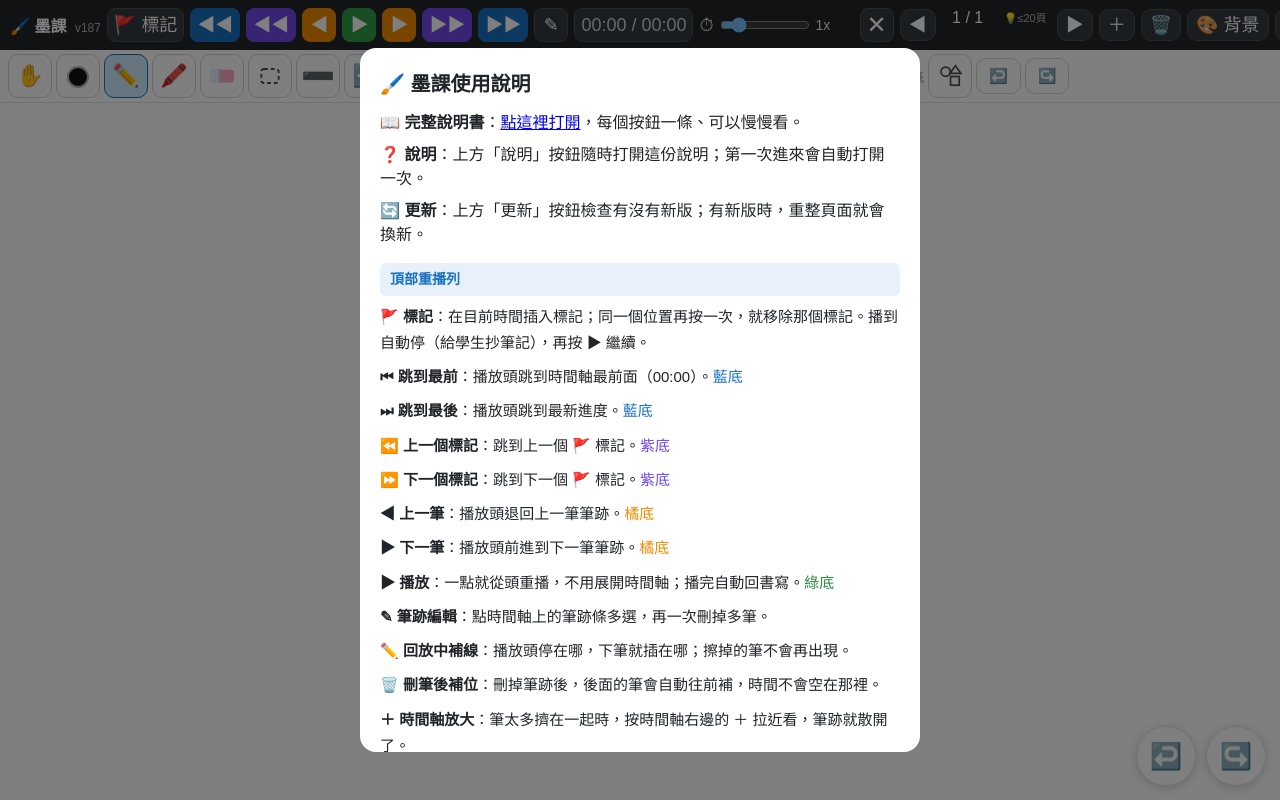
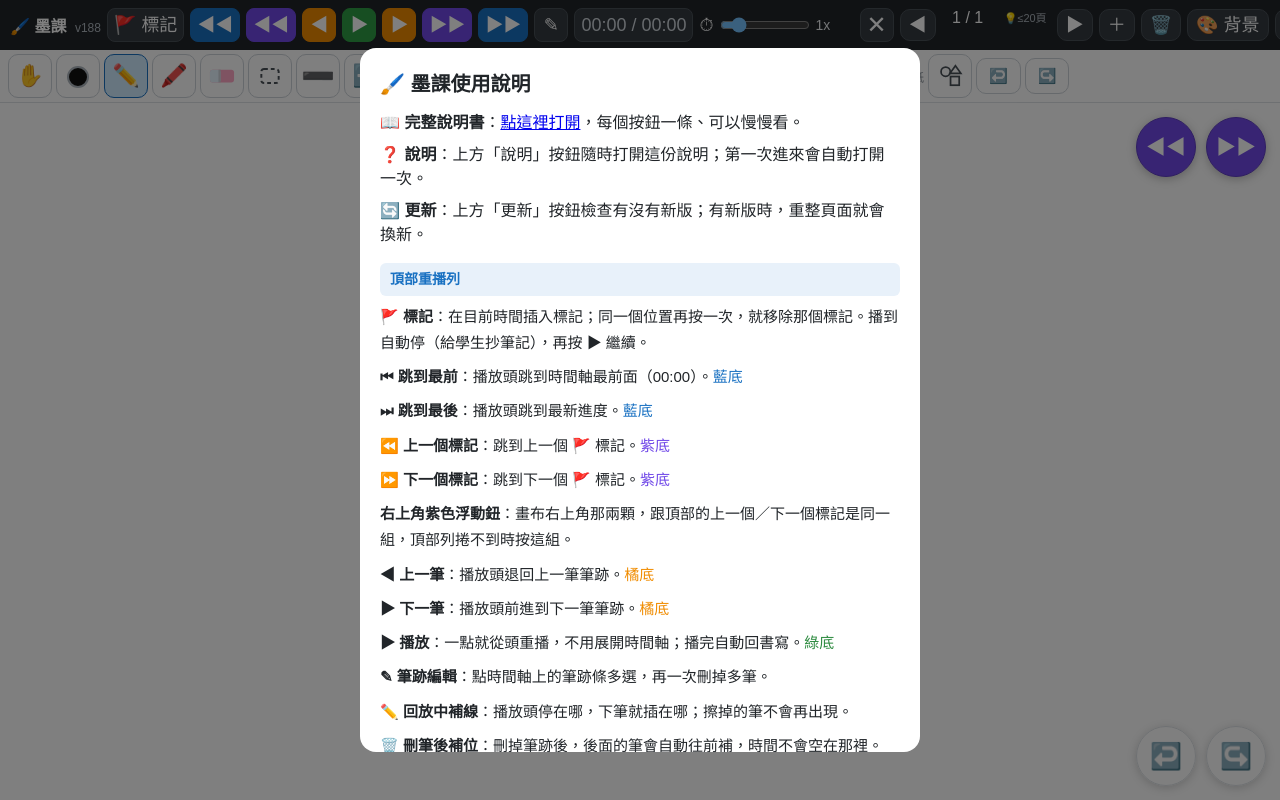
Before and after one commit to thomashuanggogo/moke-whiteboard, a plain HTML site: page index.html in a window 1280 px wide. Drawn offline with Linux system fonts and the light colour scheme.

Commit message:
v188: 畫布右上角浮動段落鈕（紫色圓鈕，上一個/下一個標記）＋說明更新（ad11d39）

```diff
--- a/css/style.css
+++ b/css/style.css
@@ -217,6 +217,17 @@ svg.icn { vertical-align: -5px; }
 }
 #float-undo button:active { transform: scale(.93); }
 body.guest-mode #float-undo { display: none; }
+/* v188：畫布右上角浮動段落鈕（紫底，與頂部標記鈕同色同功能） */
+#float-seg {
+  position: absolute; right: 14px; top: 14px; z-index: 20;
+  display: flex; gap: 10px;
+}
+#float-seg button {
+  width: 60px; height: 60px; font-size: 20px; border-radius: 50%;
+  background: #7048e8; color: #fff; border: 1px solid #5f3dc4;
+  box-shadow: 0 2px 10px rgba(0,0,0,.25); padding: 0; line-height: 1;
+}
+#float-seg button:active { transform: scale(.93); }
 
 #text-overlay {
   position: absolute; z-index: 5; background: #fff; border: 2px solid #1971c2;
--- a/index.html
+++ b/index.html
@@ -134,6 +134,11 @@
         <button id="btn-float-undo" title="復原上一步（或雙指輕觸畫布）">↩️</button>
         <button id="btn-float-redo" title="重做">↪️</button>
       </div>
+      <!-- v188：畫布右上角浮動段落鈕（學長要求）— 跟頂部紫鈕同一組功能，不必捲頂部列 -->
+      <div id="float-seg">
+        <button id="btn-float-prev" title="上一個標記">◀◀</button>
+        <button id="btn-float-next" title="下一個標記（直接跳過去）">▶▶</button>
+      </div>
       <div id="text-overlay" class="hidden">
         <textarea id="text-input" rows="2" placeholder="輸入文字…"></textarea>
         <div class="text-btns">
@@ -252,6 +257,7 @@
       <p style="margin:8px 0"><b>⏭ 跳到最後</b>：播放頭跳到最新進度。<span style="color:#1971c2">藍底</span></p>
       <p style="margin:8px 0"><b>⏪ 上一個標記</b>：跳到上一個 🚩 標記。<span style="color:#7048e8">紫底</span></p>
       <p style="margin:8px 0"><b>⏩ 下一個標記</b>：跳到下一個 🚩 標記。<span style="color:#7048e8">紫底</span></p>
+      <p style="margin:8px 0"><b>右上角紫色浮動鈕</b>：畫布右上角那兩顆，跟頂部的上一個／下一個標記是同一組，頂部列捲不到時按這組。</p>
       <p style="margin:8px 0"><b>◀ 上一筆</b>：播放頭退回上一筆筆跡。<span style="color:#f08c00">橘底</span></p>
       <p style="margin:8px 0"><b>▶ 下一筆</b>：播放頭前進到下一筆筆跡。<span style="color:#f08c00">橘底</span></p>
       <p style="margin:8px 0"><b>▶ 播放</b>：一點就從頭重播，不用展開時間軸；播完自動回書寫。<span style="color:#2b8a3e">綠底</span></p>
--- a/js/app.js
+++ b/js/app.js
@@ -2,7 +2,7 @@
 'use strict';
 
 /* v45：版本號（發版時同步更新 sw.js 的 CACHE） */
-const APP_VERSION = 'v187';
+const APP_VERSION = 'v188';
 
 /* ---------- 小工具 ---------- */
 const $ = id => document.getElementById(id);
@@ -1551,6 +1551,13 @@ function fsGuardExit() {
     const m = TLC.revealNext();
     toast(m ? '⏭ 已跳到：' + (m.label || '段落') : '已在即時進度');
   };
+  /* v188：右上角浮動段落鈕（學長要求）— 與頂部紫鈕完全相同的動作 */
+  $('btn-float-prev').onclick = () => { if (ensureTLC()) TLC.prevStop(); };
+  $('btn-float-next').onclick = () => {
+    if (!ensureTLC()) return;
+    const m = TLC.revealNext();
+    toast(m ? '⏭ 已跳到：' + (m.label || '段落') : '已在即時進度');
+  };
   $('tl-seek').onpointerdown = () => { tlSeekDrag = true; };
   // v30：seek 值是該頁相對時間，轉回 session 時間再 goTo
   $('tl-seek').oninput = () => { if (TLC.active) TLC.goTo(+$('tl-seek').value); };
--- a/sw.js
+++ b/sw.js
@@ -1,5 +1,5 @@
 /* 墨課 · Service Worker（離線可用） */
-const CACHE = 'moke-v187';
+const CACHE = 'moke-v188';
 const ASSETS = [
   './',
   'index.html',
```
Also changed, not shown: docs/manual.html (+1 -0 lines).
